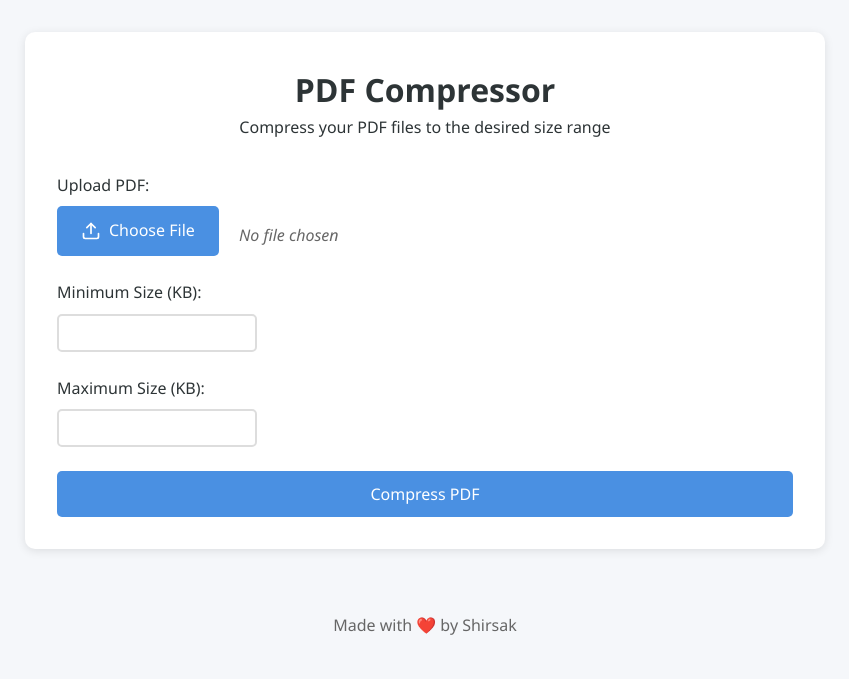
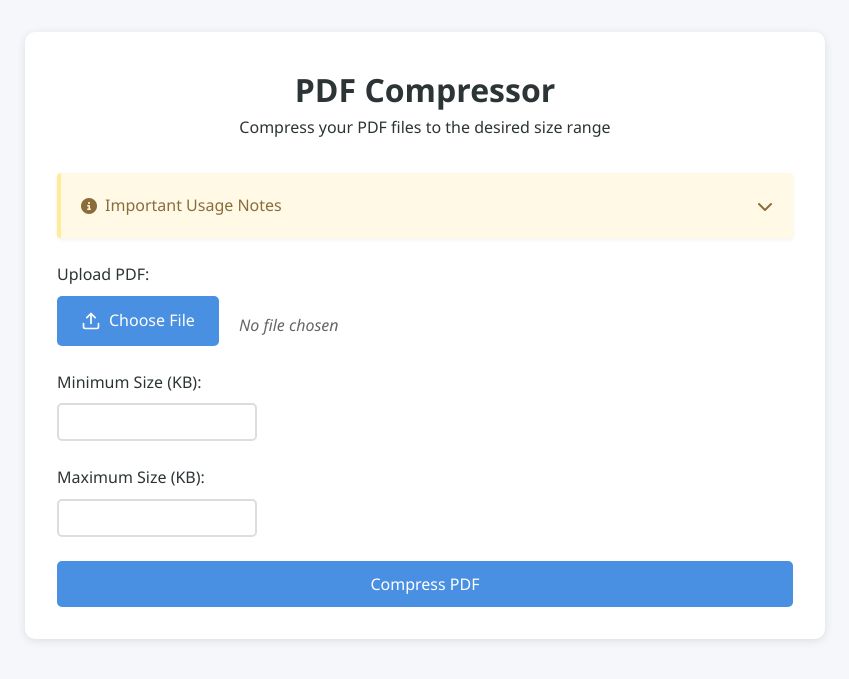
Before and after one commit to shirsakm/pdf-compressor, a Flask app: page / in a window 1280 px wide. Shown: the top 679 px of the page, without its empty margins (215-1064 px from the left). Run offline with Flask 3, Linux system fonts and the light colour scheme; parts of the project's set-up code (start-up, migrations or seed data) failed here and were passed over; some libraries are stand-ins or nearby versions.

Commit message:
Added usage notes

```diff
--- a/static/css/styles.css
+++ b/static/css/styles.css
@@ -31,6 +31,60 @@ body {
 .header {
     text-align: center;
     margin-bottom: 2rem;
+}
+
+/* Info Note Styles */
+.info-note {
+    background: #fff9e6;
+    border-left: 4px solid #ffeb99;
+    border-radius: 4px;
+    margin: 1.5rem 0;
+    padding: 0.5rem;
+    box-shadow: 0 2px 4px rgba(0,0,0,0.05);
+}
+
+.info-summary {
+    list-style: none;
+    cursor: pointer;
+    padding: 0.75rem;
+    font-weight: 500;
+    color: #8a6d3b;
+    display: flex;
+    align-items: center;
+    gap: 0.5rem;
+}
+
+.info-summary::-webkit-details-marker {
+    display: none;
+}
+
+.note-content {
+    padding: 1rem;
+    border-top: 1px solid #ffeb99;
+    margin-top: 0.5rem;
+}
+
+.note-content ul {
+    padding-left: 1.5rem;
+    margin: 1rem 0;
+}
+
+.note-content li {
+    margin-bottom: 0.75rem;
+    line-height: 1.5;
+}
+
+.toggle-icon {
+    margin-left: auto;
+    transition: transform 0.2s ease;
+}
+
+details[open] .toggle-icon {
+    transform: rotate(180deg);
+}
+
+.info-icon {
+    font-size: 1.2em;
 }
 
 .upload-form {
@@ -107,15 +161,6 @@ input[type="number"] {
     color: white;
 }
 
-@media (max-width: 768px) {
-    .container {
-        background: transparent;
-        box-shadow: none;
-        padding: 1rem;
-        margin: 1rem;
-    }
-}
-
 .footer {
     text-align: center;
     padding: 2rem 0;
@@ -161,3 +206,24 @@ input[type="number"] {
     color: #666;
     font-style: italic;
 }
+
+@media (max-width: 768px) {
+    .container {
+        background: transparent;
+        box-shadow: none;
+        padding: 1rem;
+        margin: 1rem;
+    }
+}
+
+/* Mobile adjustments */
+@media (max-width: 768px) {
+    .info-summary {
+        font-size: 0.9rem;
+        padding: 0.5rem;
+    }
+
+    .note-content {
+        font-size: 0.85rem;
+    }
+}
--- a/templates/base.html
+++ b/templates/base.html
@@ -6,6 +6,7 @@
     <title>PDF Compressor</title>
     <link rel="stylesheet" href="{{ url_for('static', filename='css/styles.css') }}">
     <link rel="shortcut icon" href="{{ url_for('static', filename='favicon.ico') }}">
+    <link rel="stylesheet" href="https://cdnjs.cloudflare.com/ajax/libs/font-awesome/6.4.0/css/all.min.css">
 </head>
 <body>
     <div class="flash-messages">
--- a/templates/home.html
+++ b/templates/home.html
@@ -4,6 +4,26 @@
     <div class="header">
         <h1>PDF Compressor</h1>
         <p>Compress your PDF files to the desired size range</p>
+    </div>
+
+    <div class="info-note">
+        <details>
+            <summary class="info-summary">
+                <i class="fas fa-info-circle"></i>
+                Important Usage Notes
+                <i class="fas fa-chevron-down toggle-icon"></i>
+            </summary>
+            <div class="note-content">
+                <p><strong>Optimization Guidelines:</strong></p>
+                <ul>
+                    <li>Best performance with image-based PDFs (scans/photos)</li>
+                    <li>Single-page documents achieve most consistent results</li>
+                    <li>Text-heavy PDFs may show limited compression</li>
+                    <li>Multi-page support experimental - YMMV</li>
+                </ul>
+                <p class="disclaimer">While all PDF types are accepted, complex documents may require multiple compression attempts for optimal results.</p>
+            </div>
+        </details>
     </div>
 
     <form method="post" enctype="multipart/form-data" class="upload-form">
```
